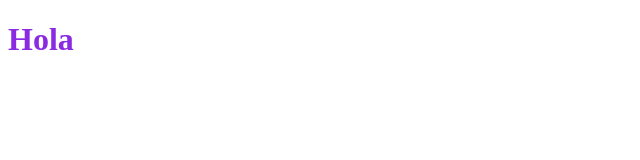
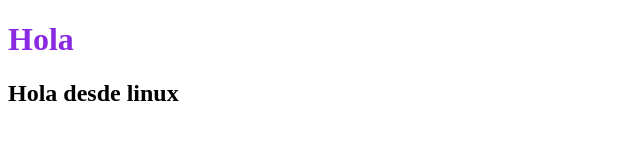
Before and after one commit to JLizcano10/Prueba, a plain HTML site: page index.html in a window 1280 px wide. Shown: the whole page, without its empty margins (0-640 px from the left). Drawn offline with Linux system fonts and the light colour scheme.

Commit message:
Hola desde linux

```diff
--- a/index.html
+++ b/index.html
@@ -9,6 +9,7 @@
   <body>
     <header>
       <h1>Hola</h1>
+      <h2>Hola desde linux</h2>
     </header>
   </body>
 </html>
```
